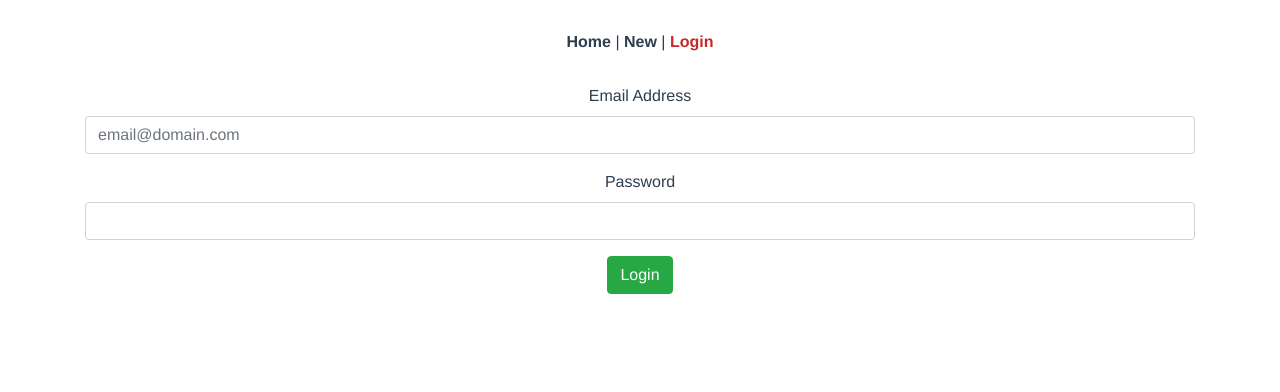
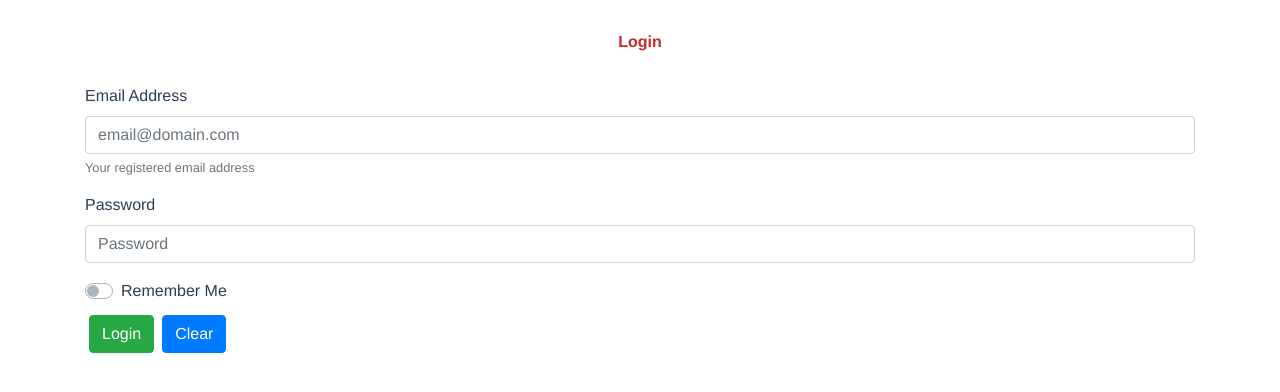
Before and after one commit to andyhorn/RedGiantFulfillment, a Vue app in the folder web/: page /#/login in a window 1280 px wide. Shown: the top 392 px of the page. Built offline with nearby package versions, Linux system fonts and the light colour scheme; no server answers; the HTML template or start-up script is replaced by a standard one.

Commit message:
added unauthorized error handling and a remember-me option on login

```diff
--- a/web/axios.js
+++ b/web/axios.js
@@ -24,9 +24,8 @@ http.interceptors.response.use(null, err => {
   switch(status) {
     case 401: {
       // Unauthorized access
-      store.commit("auth_error", err.response.statusText);
       store.dispatch("logout");
-      router.push("/login");
+      router.push("/403");
     }
   }
 
--- a/web/src/App.vue
+++ b/web/src/App.vue
@@ -1,10 +1,14 @@
 <template>
   <div id="app">
     <div id="nav">
-      <router-link to="/">Home</router-link> |
-      <router-link to="/new">New</router-link> |
-      <span v-if="isLoggedIn"><a href="#" @click="logout">Logout</a></span>
-      <span v-else><router-link to="/login">Login</router-link></span>
+      <div v-if="isLoggedIn">
+        <router-link to="/">Home</router-link> |
+        <router-link to="/new">New</router-link> |
+        <span v-if="isLoggedIn"><a href="#" @click="logout">Logout</a></span>
+      </div>
+      <div v-else>
+        <router-link to="/login">Login</router-link>
+      </div>
     </div>
     <router-view />
   </div>
--- a/web/src/components/Login.vue
+++ b/web/src/components/Login.vue
@@ -1,31 +1,54 @@
 <template>
-    <div class="container">
-        <form class="form" @submit.prevent="login">
-            <div class="form-group">
-                <label for="email">Email Address</label>
-                <input id="email" required v-model="email" type="email" placeholder="email@domain.com" class="form-control" />
-            </div>
-            <div class="form-group">
-                <label for="password">Password</label>
-                <input id="password" required v-model="password" type="password" class="form-control" />
-            </div>
-            <div class="form-group">
-                <button class="btn btn-success" type="submit">Login</button>
-            </div>
-        </form>
-        <p v-if="error.length" class="text-danger">{{ error }}</p>
+  <div class="container text-left">
+    <b-form class="form" @submit.prevent="login">
+        <b-form-group
+            id="email-input-group"
+            label="Email Address"
+            label-for="email"
+            description="Your registered email address"
+        >
+            <b-form-input
+                id="email"
+                v-model="email"
+                type="email"
+                required
+                placeholder="email@domain.com"
+            ></b-form-input>
+        </b-form-group>
+
+        <b-form-group
+            id="password-input-group"
+            label="Password"
+            label-for="password"
+        >
+            <b-form-input
+                id="password"
+                v-model="password"
+                type="password"
+                required
+                placeholder="Password"
+            ></b-form-input>
+        </b-form-group>
+
+        <b-form-checkbox id="remember_me" v-model="remember_me" switch>Remember Me</b-form-checkbox>
+
+        <b-form-group class="mt-2">
+            <b-button type="submit" class="m-1" variant="success">Login</b-button>
+            <b-button type="reset" class="m-1" variant="primary">Clear</b-button>
+        </b-form-group>
+    </b-form>
   </div>
 </template>
 
 <script>
 export default {
-    name: 'login',
+  name: "login",
   data() {
     return {
       email: "",
       password: "",
-            error: ""
-        }
+      remember_me: false
+    };
   },
   mounted() {
     this.error = this.$store.state.error;
@@ -34,11 +57,18 @@ export default {
     login() {
       let email = this.email;
       let password = this.password;
+      let remember = this.remember_me;
 
-            this.$store.dispatch("login", { email, password })
-                .then(() => this.$router.push("/"))
+      this.$store
+        .dispatch("login", { email, password })
+        .then((response) => {
+            if (remember) {
+                localStorage.setItem("token", response.data.token);
+            }
+            this.$router.push("/")
+        })
         .catch(err => console.log(err));
     }
   }
-}
+};
 </script>
--- a/web/src/router/index.js
+++ b/web/src/router/index.js
@@ -4,6 +4,7 @@ import Home from "../views/Home.vue";
 import New from "../views/New.vue";
 import Login from "../components/Login.vue";
 import Register from "../components/Register.vue";
+import Error_403 from "../views/403";
 import store from "../store/index";
 
 Vue.use(VueRouter);
@@ -34,6 +35,11 @@ const routes = [
     path: "/register",
     name: "Register",
     component: Register
+  },
+  {
+    path: "/403",
+    name: "Error_403",
+    component: Error_403
   }
 ];
 
--- a/web/src/store/index.js
+++ b/web/src/store/index.js
@@ -1,8 +1,6 @@
 import Vue from "vue";
 import Vuex from "vuex";
-// import http from "../main";
 import http from "../../axios";
-// import axios from "axios";
 
 Vue.use(Vuex);
 
@@ -41,8 +39,6 @@ export default new Vuex.Store({
                         console.log(response);
                         const token = response.data.token;
                         const user = response.data.user;
-
-                        localStorage.setItem('token', token);
 
                         http.defaults.headers.common['Authorization'] = token;
 
--- /dev/null
+++ b/web/src/views/403.vue
@@ -0,0 +1,17 @@
+<template>
+    <div class="container">
+        <h1>Error 403 - Unauthorized</h1>
+        <p>You do not have permission to access this resource. If you think this is mistaken, please speak with the site administrator.</p>
+        <p>Otherwise, <router-link to="/login">Login</router-link> and try again.</p>
+    </div>
+</template>
+
+<script>
+export default {
+    name: 'error_403'
+}
+</script>
+
+<style scoped>
+
+</style>
```
Also changed, not shown: 1 other file (tests, documents, lock files or other folders). Lines whose indentation alone changed are shown as unchanged.
